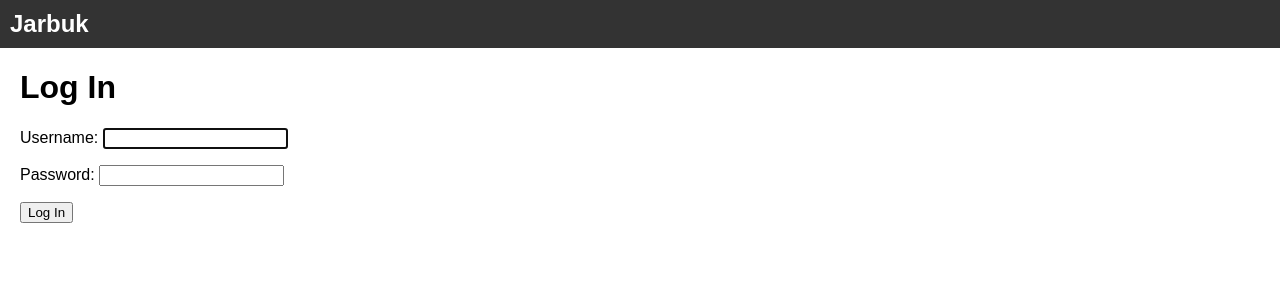
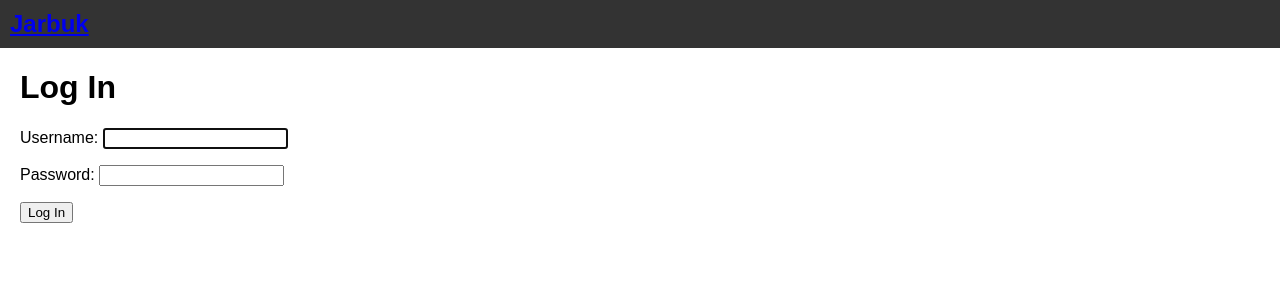
Before and after one commit to mai-kel/Jarbuk, a Django app: page /login/ in a window 1280 px wide. Shown: the top 300 px of the page. Run offline with Django 5.2, Linux system fonts and the light colour scheme.

Commit message:
Added menu prototype to base.html template

```diff
--- a/social_media_site/templates/base.html
+++ b/social_media_site/templates/base.html
@@ -9,9 +9,23 @@
     <body>
 
         <div id="header">
-            <span class="logo">Jarbuk</span>
+            <span class="logo">
+                <a href="{% url 'site:posts_feed'%}">
+                    Jarbuk
+                </a>
+
+            </span>
             {% if request.user.is_authenticated %}
                 <!-- TODO make menu item for logged users (profile, chat etc.) -->
+                <ul class="menu">
+                <li>
+                    <a href="{% url 'site:posts_feed'%}">Posts</a>
+                </li>
+
+                <li>
+                    <a href="{% url 'site:users_search'%}">Search for users</a>
+                </li>
+
                 <span class="logout">
                     <form method="post" action="{% url 'site:logout' %}">
                         {% csrf_token %}
```
